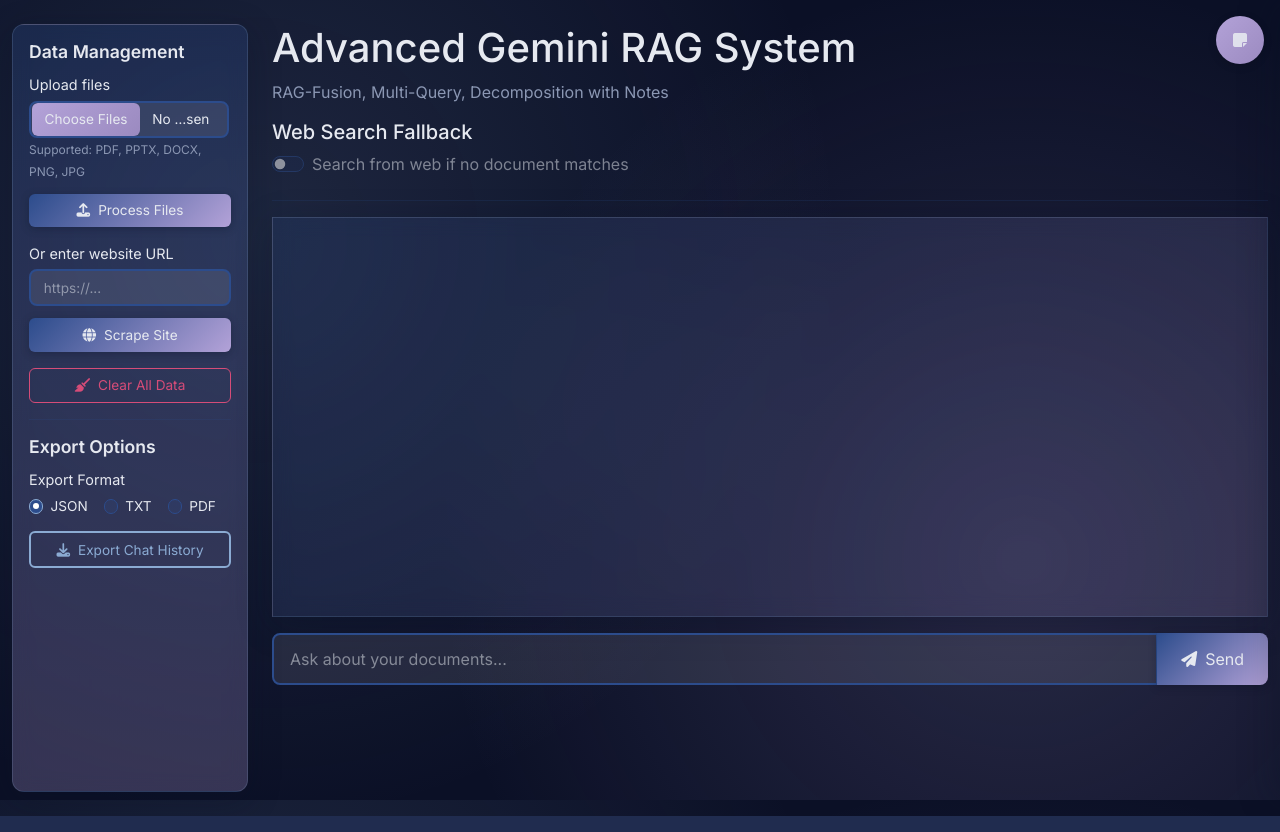
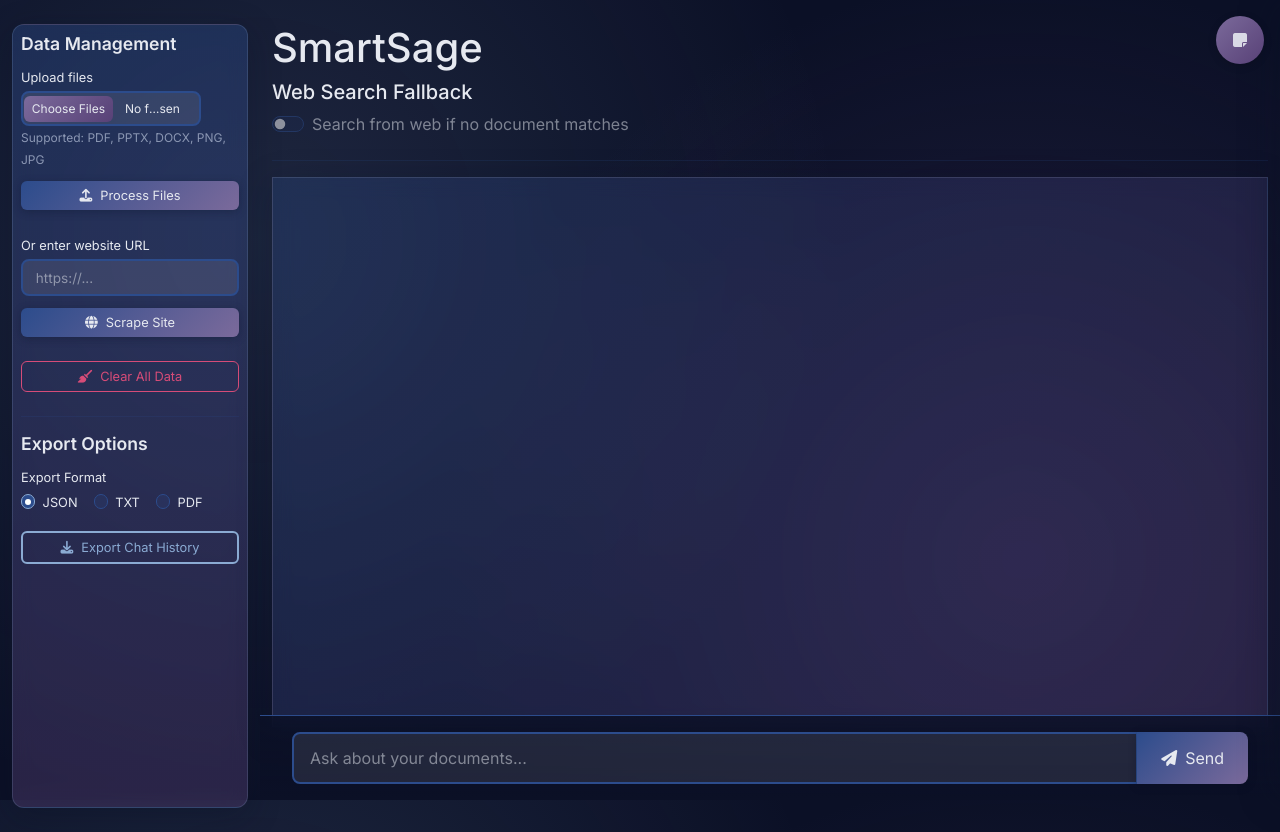
Before and after one commit to HadiyaKashif/AIES-CCP-Project, a Flask app: page / in a window 1280 px wide. Run offline with Flask 3, Linux system fonts and the light colour scheme; data that the repository does not hold is empty; parts of the project's set-up code (start-up, migrations or seed data) failed here and were passed over; some libraries are stand-ins or nearby versions.

Commit message:
UI Changes

```diff
--- a/static/style.css
+++ b/static/style.css
@@ -1,41 +1,39 @@
-/* Global Styles */
+/*
+ * SmartSage - Modern Space Theme Stylesheet
+ * A cosmic-inspired design system with ethereal gradients and stellar interactions
+ */
+
 :root {
-    /* Space Theme Colors */
-    --deep-space: #0B1026;      /* Deep space background */
-    --cosmic-blue: #2C4C8C;     /* Rich cosmic blue */
-    --nebula-purple: #9B8AC0;   /* Lighter nebula purple */
-    --star-blue: #8BABD3;       /* Light star blue */
-    --cosmic-dust: #E6E9F0;     /* Light cosmic dust */
-    --aurora-green: #71B48D;    /* Subtle aurora accent */
-    --light-purple: #B3A2D8;    /* Even lighter purple */
+    --deep-space: #0B1026;
+    --cosmic-blue: #2C4C8C;
+    --nebula-purple: #584177;
+    --star-blue: #8BABD3;
+    --cosmic-dust: #E6E9F0;
+    --aurora-green: #71B48D;
+    --light-purple: #7B6A9B;
 
-    /* Derived Colors */
-    --space-glow: rgba(139, 171, 211, 0.15);  /* Star blue glow */
-    --nebula-glow: rgba(155, 138, 192, 0.2);   /* Lighter purple nebula glow */
-    --cosmic-shadow: rgba(11, 16, 38, 0.3);    /* Space shadow */
-    --purple-gradient: linear-gradient(135deg, #B3A2D8, #9B8AC0);  /* Purple gradient */
+    --space-glow: rgba(139, 171, 211, 0.15);
+    --nebula-glow: rgba(88, 65, 119, 0.3);
+    --cosmic-shadow: rgba(11, 16, 38, 0.3);
+    --purple-gradient: linear-gradient(135deg, #7B6A9B, #584177);
 
-    /* Theme Colors */
     --primary-color: var(--cosmic-blue);
     --secondary-color: var(--star-blue);
     --accent-color: var(--light-purple);
     --background-color: var(--deep-space);
 
-    /* Functional Colors */
     --success-color: var(--aurora-green);
-    --danger-color: #D64C78;    /* Cosmic red */
+    --danger-color: #D64C78;
     --text-color: var(--cosmic-dust);
-    --text-muted: #8B97B3;      /* Muted starlight */
+    --text-muted: #8B97B3;
     --border-color: var(--cosmic-blue);
-    --surface-color: rgba(44, 76, 140, 0.2);  /* Transparent cosmic blue */
+    --surface-color: rgba(44, 76, 140, 0.2);
 
-    /* Message Colors */
     --user-message-bg: var(--cosmic-blue);
     --user-message-border: var(--star-blue);
     --assistant-message-bg: var(--nebula-purple);
     --assistant-message-border: var(--cosmic-dust);
 
-    /* Spacing */
     --border-radius: 12px;
     --transition-speed: 0.3s;
     --sidebar-width: 260px;
@@ -86,15 +84,15 @@
 /* Sidebar styling */
 .sidebar {
     background: linear-gradient(180deg,
-        rgba(44, 76, 140, 0.3) 0%,
-        rgba(155, 138, 192, 0.3) 100%);
+        rgba(44, 76, 140, 0.4) 0%,
+        rgba(88, 65, 119, 0.4) 100%);
     backdrop-filter: blur(10px);
     -webkit-backdrop-filter: blur(10px);
     border: 1px solid rgba(139, 171, 211, 0.2);
     box-shadow: 0 8px 32px var(--cosmic-shadow);
-    padding: 16px;
+    padding: 8px;
     border-radius: var(--border-radius);
-    height: calc(100vh - 2rem);
+    height: calc(100vh - 1rem);
     position: sticky;
     top: 1rem;
     overflow-y: auto;
@@ -109,15 +107,22 @@
 }
 
 .sidebar .form-label {
-    font-size: 0.9rem;
-    margin-bottom: 0.3rem;
+    font-size: 0.8rem;
+    margin-bottom: 0.25rem;
 }
 
 .sidebar .btn {
-    border-radius: 6px;
-    padding: 0.4rem 0.8rem;
-    transition: all var(--transition-speed) ease;
-    font-size: 0.85rem;
+    font-size: 0.8rem;
+    padding: 0.3rem 0.6rem;
+    margin-bottom: 0.5rem;
+}
+
+.sidebar .btn-group {
+    margin-bottom: 0.5rem;
+}
+
+.sidebar .form-group {
+    margin-bottom: 0.75rem;
 }
 
 .sidebar .btn-primary {
@@ -169,24 +174,17 @@
 }
 
 .sidebar .form-check {
-    margin-bottom: 0;
+    margin-bottom: 0.25rem;
 }
 
 .sidebar .form-check-label {
-    font-size: 0.85rem;
+    font-size: 0.8rem;
 }
 
 .sidebar .form-check-input {
     width: 0.9rem;
     height: 0.9rem;
-    margin-top: 0.25rem;
-    background-color: var(--surface-color);
-    border-color: var(--border-color);
-}
-
-.sidebar .form-check-input:checked {
-    background-color: var(--cosmic-blue);
-    border-color: var(--star-blue);
+    margin-top: 0.2rem;
 }
 
 .sidebar hr {
@@ -319,12 +317,12 @@
 
 /* Chat Container Styles */
 .chat-container {
-    height: 50vh;
+    height: calc(100vh - 250px);
     overflow-y: auto;
     padding: 20px;
     background: linear-gradient(135deg,
-        rgba(44, 76, 140, 0.2) 0%,
-        rgba(155, 138, 192, 0.2) 100%);
+        rgba(44, 76, 140, 0.3) 0%,
+        rgba(88, 65, 119, 0.3) 100%);
     backdrop-filter: blur(10px);
     -webkit-backdrop-filter: blur(10px);
     border: 1px solid rgba(139, 171, 211, 0.2);
@@ -672,3 +672,35 @@
     background: linear-gradient(135deg, var(--light-purple), var(--cosmic-blue));
     transform: translateY(-1px);
 }
+
+.sidebar input[type="file"] {
+    font-size: 0.75rem;
+    max-width: 180px;
+}
+
+.sidebar input[type="file"]::-webkit-file-upload-button {
+    font-size: 0.75rem;
+    padding: 0.25rem 0.5rem;
+}
+
+/* Fixed Chat Input */
+.chat-input-container {
+    position: fixed;
+    bottom: 0;
+    left: var(--sidebar-width);
+    right: 0;
+    background: linear-gradient(180deg,
+        rgba(11, 16, 38, 0.8) 0%,
+        var(--deep-space) 100%);
+    backdrop-filter: blur(10px);
+    -webkit-backdrop-filter: blur(10px);
+    padding: 1rem;
+    border-top: 1px solid var(--border-color);
+    z-index: 999;
+}
+
+.chat-input-container .input-group {
+    max-width: 1400px;
+    margin: 0 auto;
+    padding: 0 1rem;
+}
--- a/templates/index.html
+++ b/templates/index.html
@@ -68,8 +68,7 @@
 
     <!-- Main Chat Area -->
     <div class="col-md-9">
-        <h1 class="mb-2">Advanced Gemini RAG System</h1>
-        <p class="text-muted">RAG-Fusion, Multi-Query, Decomposition with Notes</p>
+        <h1 class="mb-2">SmartSage</h1>
 
         <!-- Web Search Toggle -->
         <div class="mb-4">
@@ -91,9 +90,12 @@
         <div class="chat-container" id="chatMessages">
             <!-- Messages will be dynamically inserted here -->
         </div>
+    </div>
+</div>
 
-        <!-- Chat Input -->
-        <form id="chatForm" class="mb-4">
+<!-- Fixed Chat Input Container -->
+<div class="chat-input-container">
+    <form id="chatForm">
         <div class="input-group">
             <input type="text" id="promptInput" class="form-control" placeholder="Ask about your documents..." required>
             <button class="btn btn-primary" type="submit">
@@ -101,7 +103,6 @@
             </button>
         </div>
     </form>
-    </div>
 </div>
 
 <!-- Notes Toggle Button -->
@@ -114,14 +115,12 @@
     <h4 class="mb-3">Notes</h4>
     <div id="quillEditor"></div>
     <div class="mt-3 d-flex gap-2">
-        <button id="saveNotesBtn" class="btn btn-primary flex-grow-1">
-            <i class="fas fa-save me-2"></i>Save Notes
+        <button id="saveNotesBtn" class="btn btn-primary" data-bs-toggle="tooltip" data-bs-placement="top" title="Save notes to session">
+            <i class="fas fa-save me-2"></i>Save
         </button>
-        <form action="{{ url_for('export_notes_pdf') }}" method="post" class="flex-grow-1">
-            <button type="submit" class="btn btn-outline-primary w-100">
-                <i class="fas fa-file-pdf me-2"></i>Export PDF
+        <button id="exportNotesPdfBtn" class="btn btn-outline-primary" data-bs-toggle="tooltip" data-bs-placement="top" title="Download notes as PDF">
+            <i class="fas fa-download me-2"></i>Download PDF
         </button>
-        </form>
     </div>
 </div>
 {% endblock %}
@@ -266,5 +265,19 @@
     // Initialize
     loadMessages();
     loadNotes();
+
+    // Export notes as PDF
+    $('#exportNotesPdfBtn').click(function() {
+        const form = $('<form action="/export-notes-pdf" method="post"></form>');
+        $('body').append(form);
+        form.submit();
+        form.remove();
+    });
+
+    // Initialize tooltips
+    const tooltipTriggerList = [].slice.call(document.querySelectorAll('[data-bs-toggle="tooltip"]'));
+    const tooltipList = tooltipTriggerList.map(function (tooltipTriggerEl) {
+        return new bootstrap.Tooltip(tooltipTriggerEl);
+    });
 </script>
 {% endblock %}
```
Also changed, not shown: other parts of static/style.css (+13 -11 lines). Lines whose indentation alone changed are shown as unchanged.
